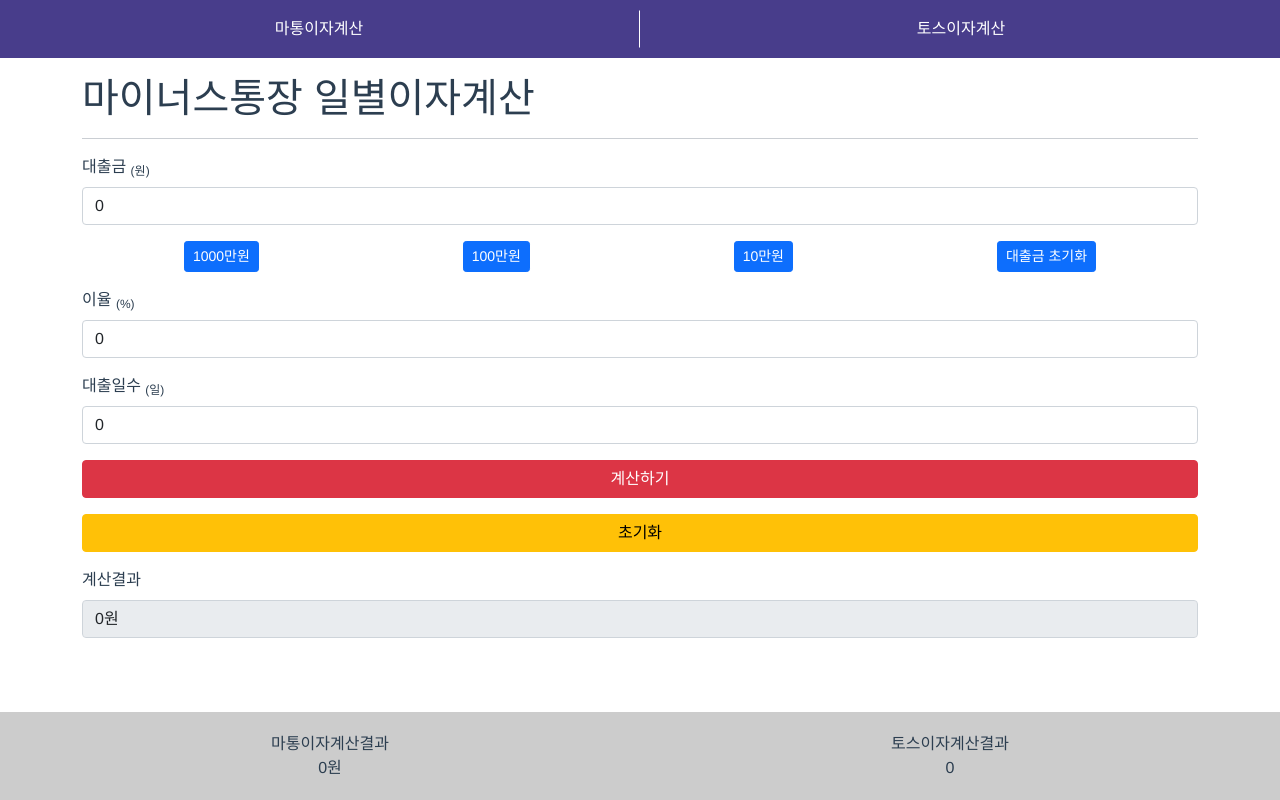
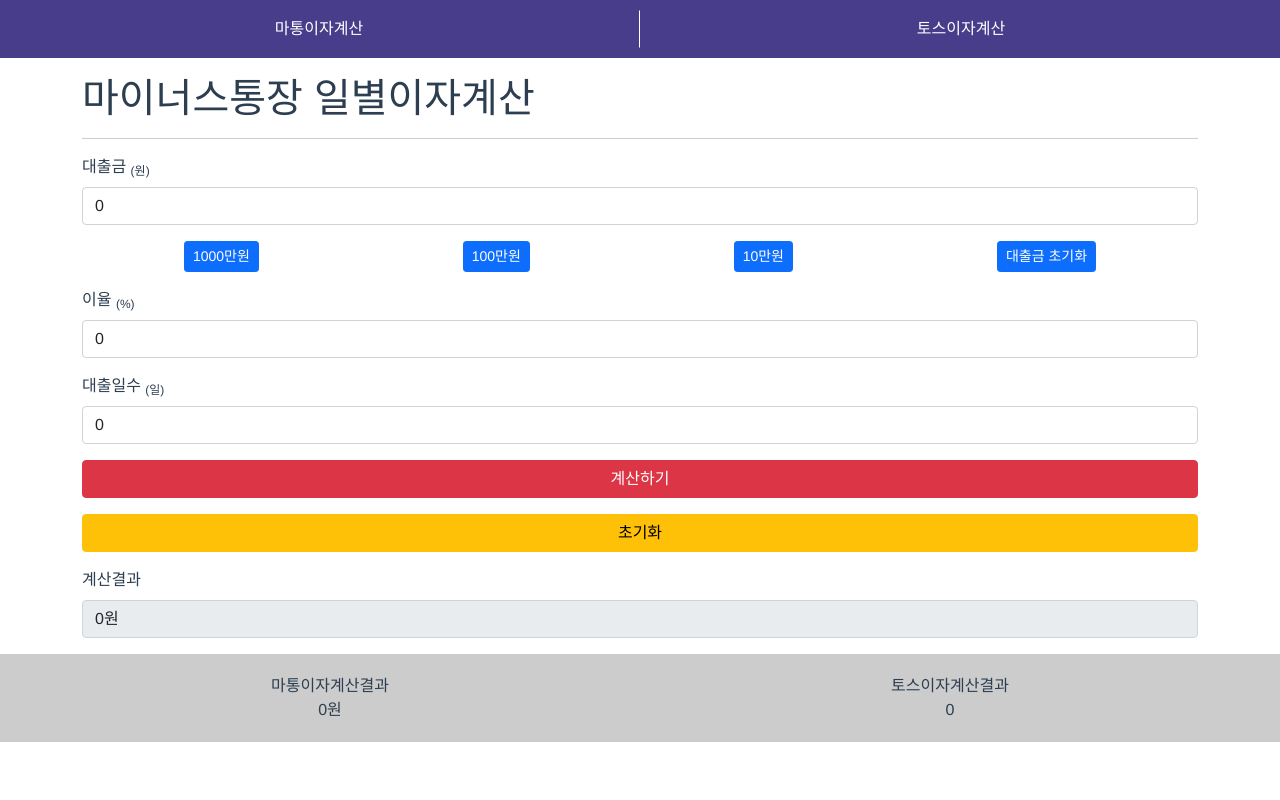
Before and after one commit to shs3832/vue_calc, a Vue app: page / in a window 1280 px wide. Built offline with nearby package versions, Linux system fonts and the light colour scheme.

Commit message:
- 계산결과 확인 수정

```diff
--- a/src/App.vue
+++ b/src/App.vue
@@ -81,7 +81,7 @@ body {
   border-right: 1px solid #fff;
 }
 .fixedResult {
-  position: fixed;
+  position: relative;
   width: 100%;
   padding: 20px;
   display: flex;
```
